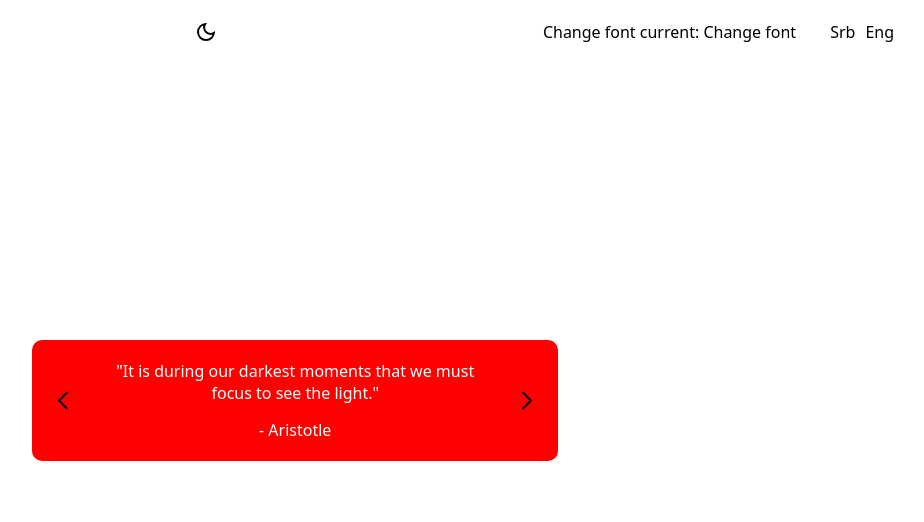
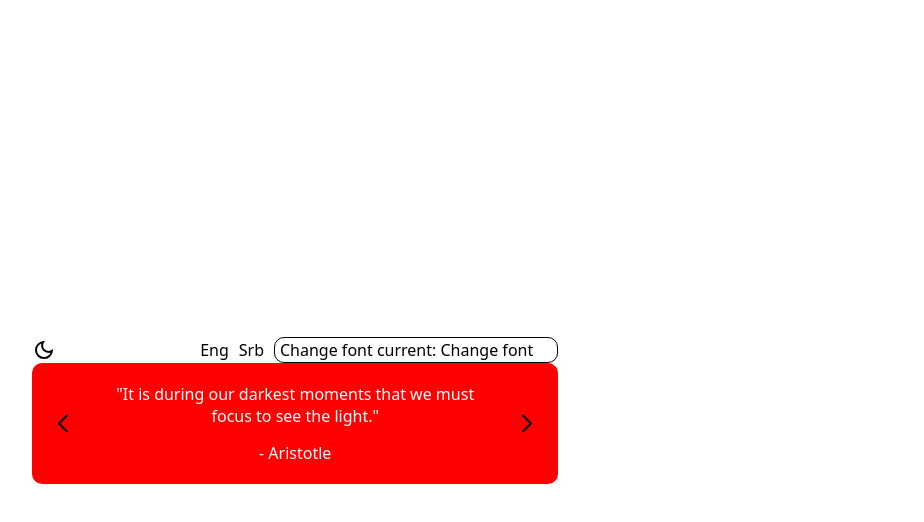
Before and after one commit to StefanRandjelovic/mental-health-messages, a React (Vite) app: page / in a window 1280 px wide. Shown: the top 522 px of the page, without its empty margins (279-1203 px from the left). Built offline with nearby package versions, Linux system fonts and the light colour scheme.

Commit message:
Import a couple of fonts and set styles for the newly created font changing functionality.

```diff
--- a/src/styles/global.scss
+++ b/src/styles/global.scss
@@ -1,3 +1,11 @@
+@import url("https://fonts.googleapis.com/css2?family=Pacifico&display=swap");
+@import url("https://fonts.googleapis.com/css2?family=Lobster&display=swap");
+@import url("https://fonts.googleapis.com/css2?family=Play:wght@400;700&display=swap");
+
+// font-family: "Lobster", sans-serif;
+// font-family: "Pacifico", cursive;
+// font-family: "Play", sans-serif;
+
 * {
   padding: 0;
   margin: 0;
@@ -14,21 +22,27 @@ body {
   display: flex;
   align-items: center;
   justify-content: center;
+  padding-top: 20px;
 }
 
 #root {
   display: flex;
+  flex-direction: column;
   justify-content: center;
+  align-items: center;
   width: 80%;
+  gap: 10px;
+}
+main{
+
 }
 
 nav {
-  position: fixed;
   display: flex;
-  top: 20px;
   width: 80%;
-  justify-content: space-around;
+  justify-content: space-between;
   align-items: center;
+  z-index: 10;
 
   img:first-child {
     transition: all 0.25s ease-out;
@@ -42,9 +56,12 @@ nav {
 
   .right-side {
     display: flex;
-    flex-direction: row-reverse;
     gap: 10px;
     align-items: center;
+
+    .button-modal {
+      position: relative;
+    }
 
     p {
       transition: all 0.25s ease-out;
@@ -59,6 +76,9 @@ nav {
       all: unset;
       display: flex;
       align-items: center;
+      border: 1px ridge black;
+      border-radius: 10px;
+      padding-left: 5px;
 
       img {
         transform: rotate(180deg) scale(0.5) translateY(50px);
@@ -76,6 +96,31 @@ nav {
       }
     }
   }
+
+  .modal {
+    position: absolute;
+    top: 27px;
+    left: 37%;
+    background-color: white;
+    padding: 0 10px 5px 10px;
+    border-radius: 10px;
+    border: 1px ridge black;
+
+    ul {
+      list-style: none;
+
+      &:hover {
+        cursor: pointer;
+      }
+
+      li{
+        transition: all 0.25s ease-out;
+        &:hover{
+        transform: scale(1.1);
+        }
+      }
+    }
+  }
 }
 .sayings-wrapper {
   display: flex;
@@ -86,6 +131,7 @@ nav {
   animation-name: saying;
   animation-duration: 15s;
   animation-timing-function: ease-out;
+  z-index: 1;
 
   #back {
     transform: rotate(-90deg);
```
